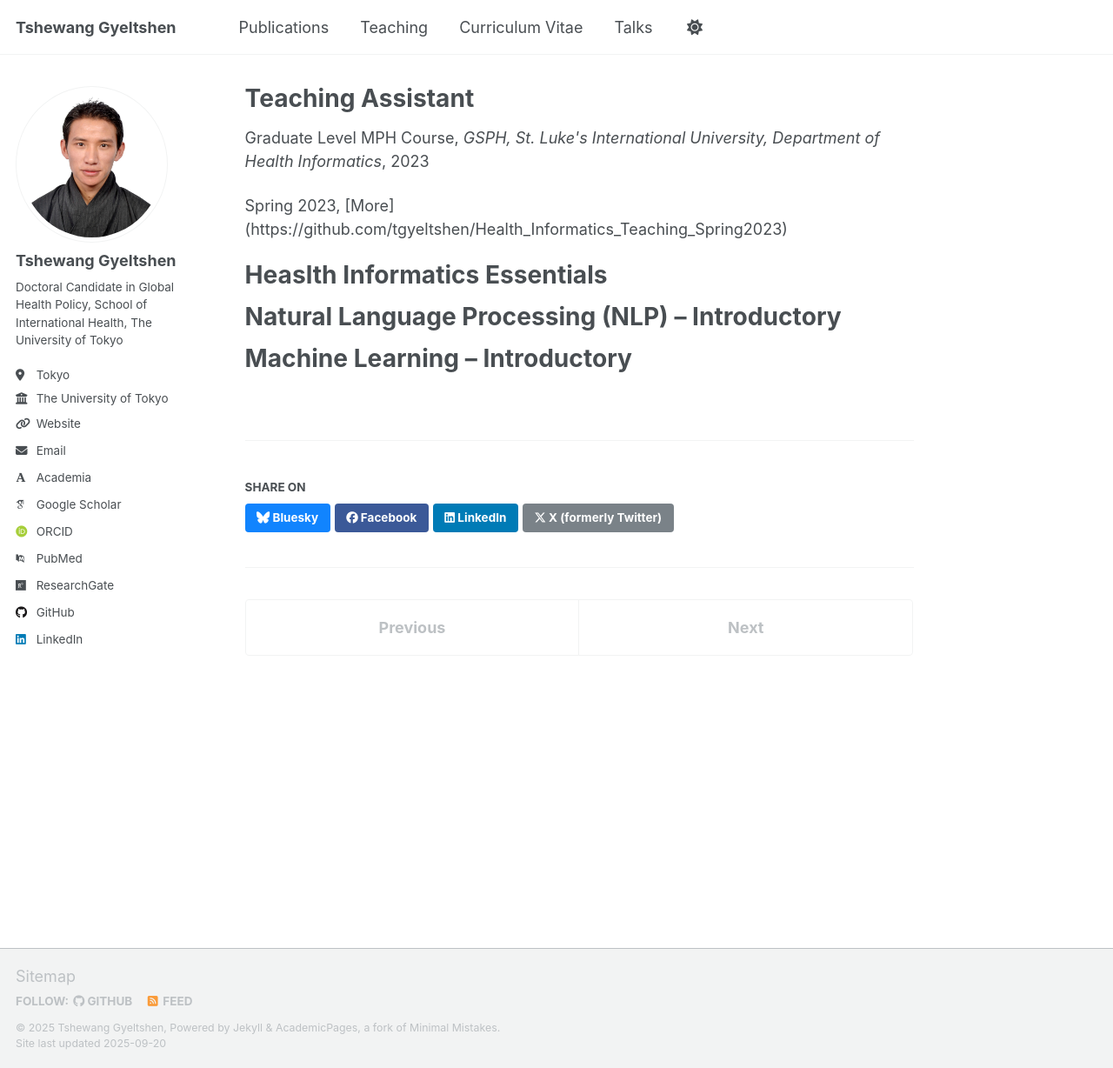
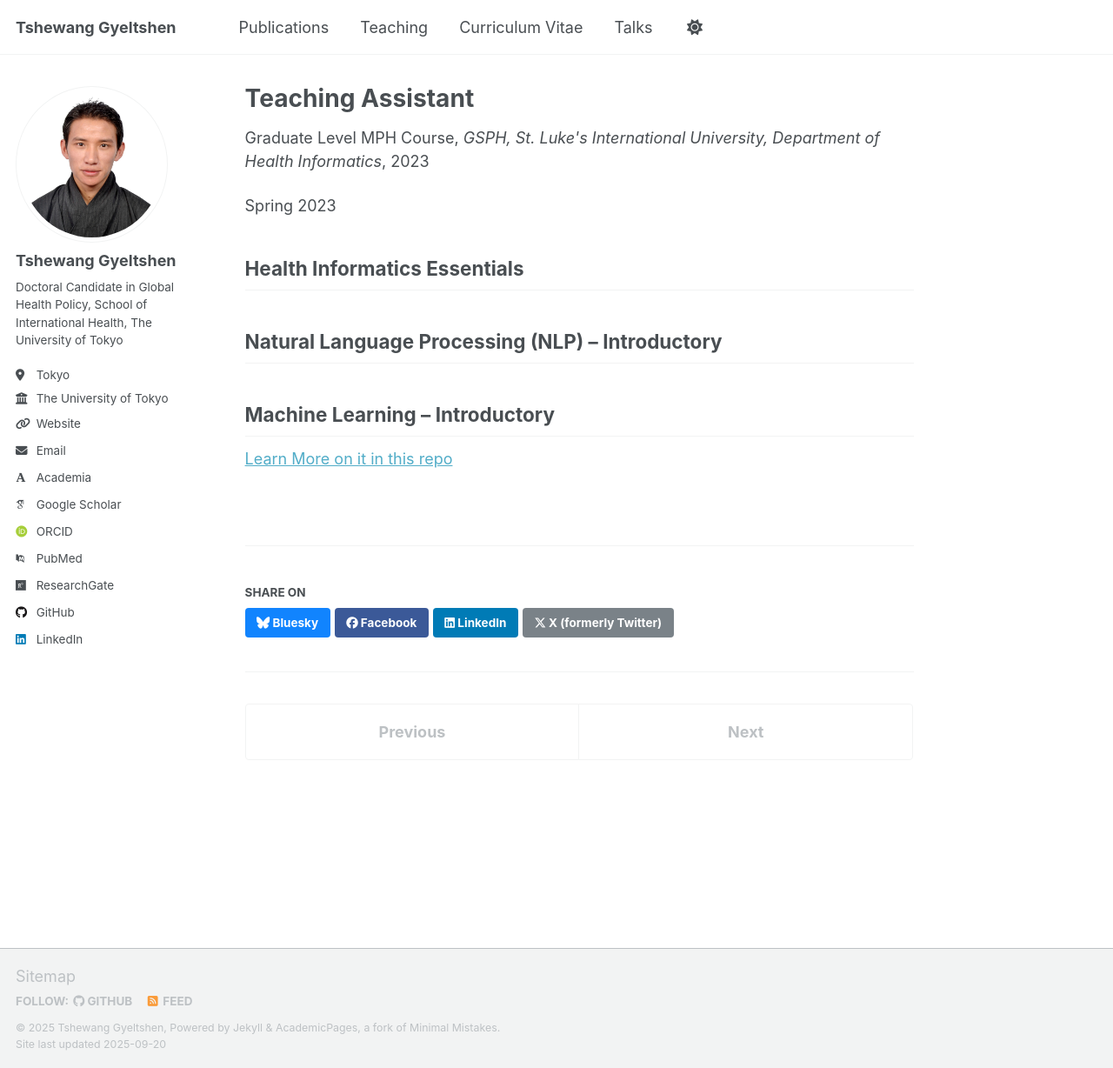
Before and after one commit to tgyeltshen/tgyeltshen.github.io, a Jekyll site: the page built from _teaching/2015-spring-teaching-2.md, in a window 1280 px wide and 1228 px high. Shown: the whole window at 87% size. Built offline with Jekyll 4.4.1, drawn with Linux system fonts in a browser that asks for light colours; some web fonts are replaced; a script that is not in the unit is left out.

Commit message:
teaching updated1

```diff
--- a/_teaching/2015-spring-teaching-2.md
+++ b/_teaching/2015-spring-teaching-2.md
@@ -8,13 +8,12 @@ date: 2023-04-01
 location: "Tokyo, Japan"
 ---
 
-Spring 2023, [More] (https://github.com/tgyeltshen/Health_Informatics_Teaching_Spring2023)
+Spring 2023
 
-Heaslth Informatics Essentials
-======
+## Health Informatics Essentials
 
-Natural Language Processing (NLP) – Introductory
-======
+## Natural Language Processing (NLP) – Introductory
 
-Machine Learning – Introductory
-======
+## Machine Learning – Introductory
+
+[Learn More on it in this repo ](https://github.com/tgyeltshen/Health_Informatics_Teaching_Spring2023)
```
Also changed, not shown: _teaching/2014-spring-teaching-1.md (+3 -6 lines).
